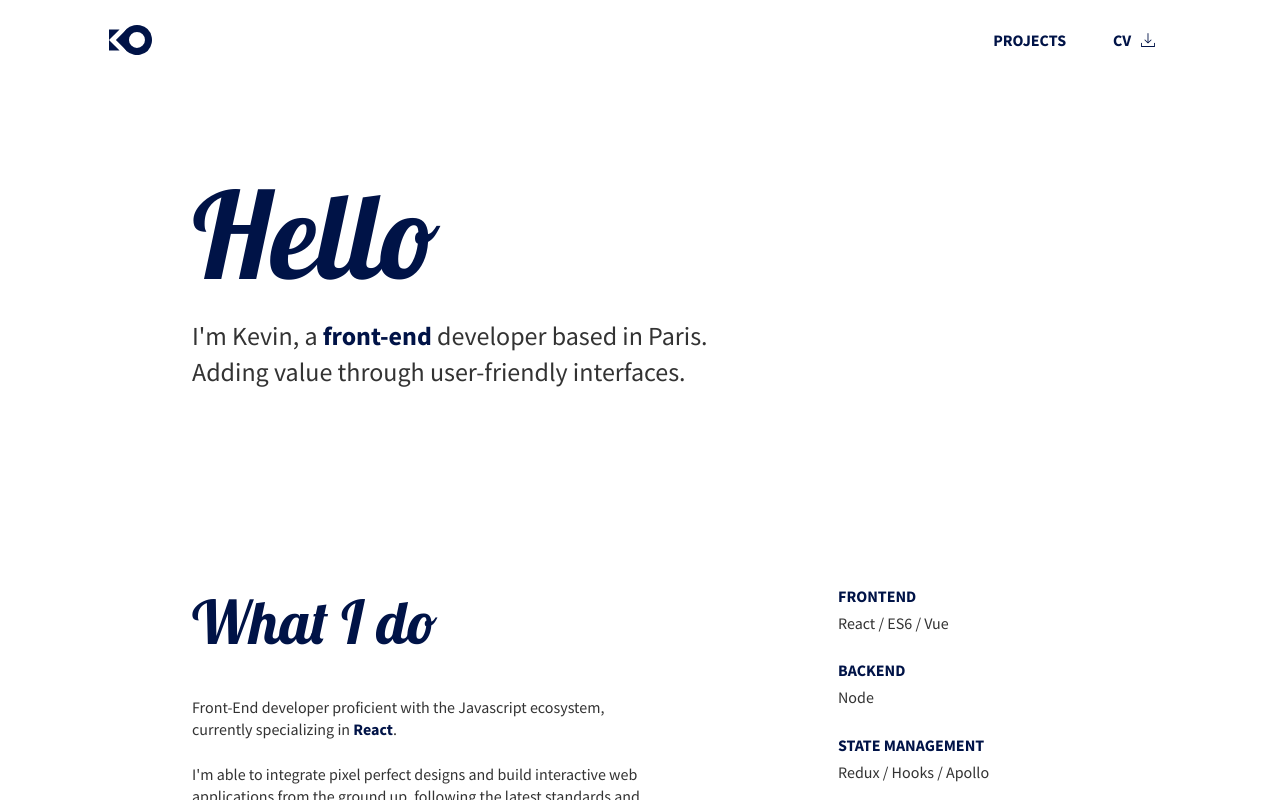
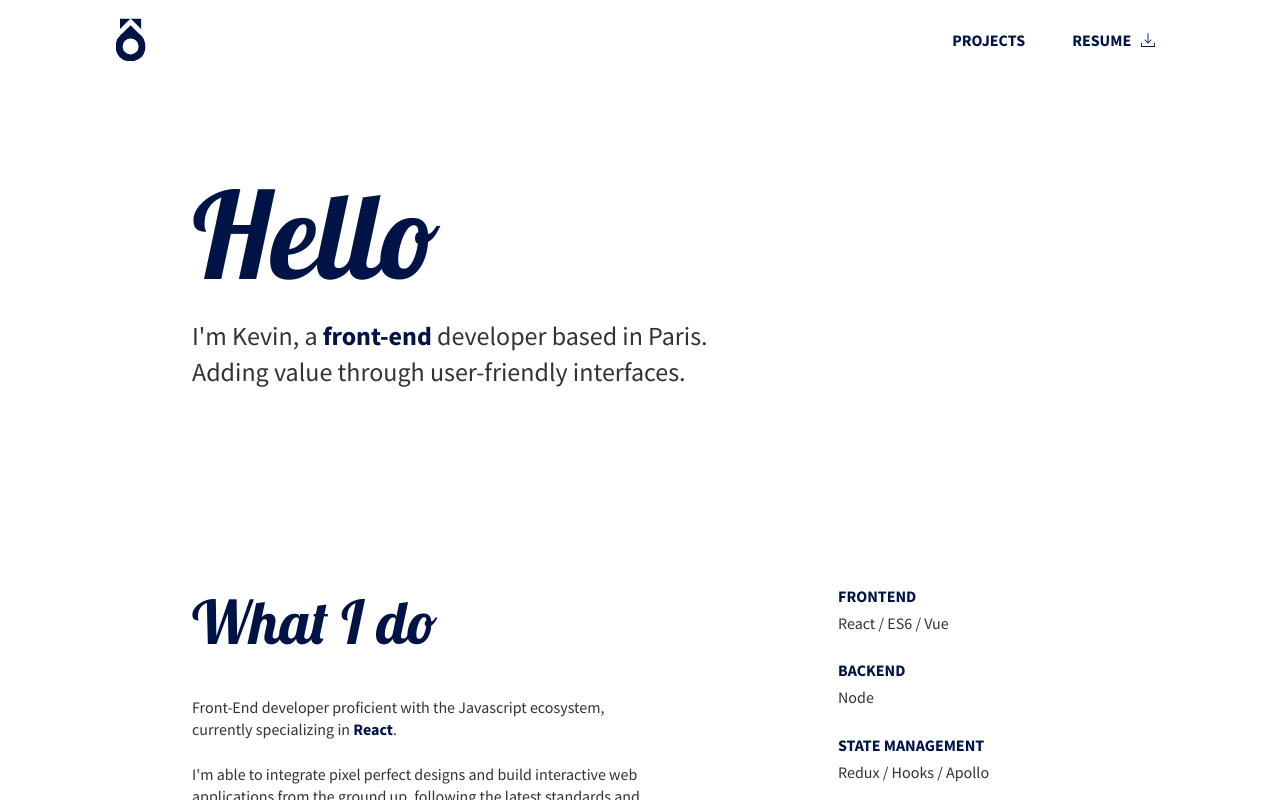
Before and after one commit to kevscript/vue-folio, a Vue app: page / in a window 1280 px wide. In both pictures the pointer is over the element 130 px from the left and 40 px from the top of the page. Shown: the top 800 px of the page. Built offline with nearby package versions, Linux system fonts and the light colour scheme.

Commit message:
animated logo + renamed cv to resume

```diff
--- a/src/containers/HomePage.vue
+++ b/src/containers/HomePage.vue
@@ -8,7 +8,7 @@
         <div class="header-menu">
           <router-link to="project/youtheme" class="header-link">Projects</router-link>
           <a href="./resume.pdf" download="Kevin Ostafinski - CV Front-End Developer" class="header-anchor">
-            CV
+            Resume
             <img src="../assets/download.svg" alt="">
           </a>
         </div>
--- a/src/styles/home/header.scss
+++ b/src/styles/home/header.scss
@@ -17,10 +17,16 @@
     height: 30px;
     width: auto;
     display: inline-block;
+    transition: transform 0.2s ease-in-out;
 
     img {
       height: 100%;
       width: auto;
+    }
+
+    &:hover {
+      transform: rotate(90deg);
+      transition: transform 0.2s ease-in-out;
     }
   }
 
@@ -58,6 +64,7 @@
 
     &:hover {
       border: 1px solid $clr-primary;
+      color: $clr-secondary;
     }
   }
 
@@ -75,6 +82,7 @@
 
     &:hover {
       border: 1px solid $clr-primary;
+      color: $clr-secondary;
     }
 
     img {
```
